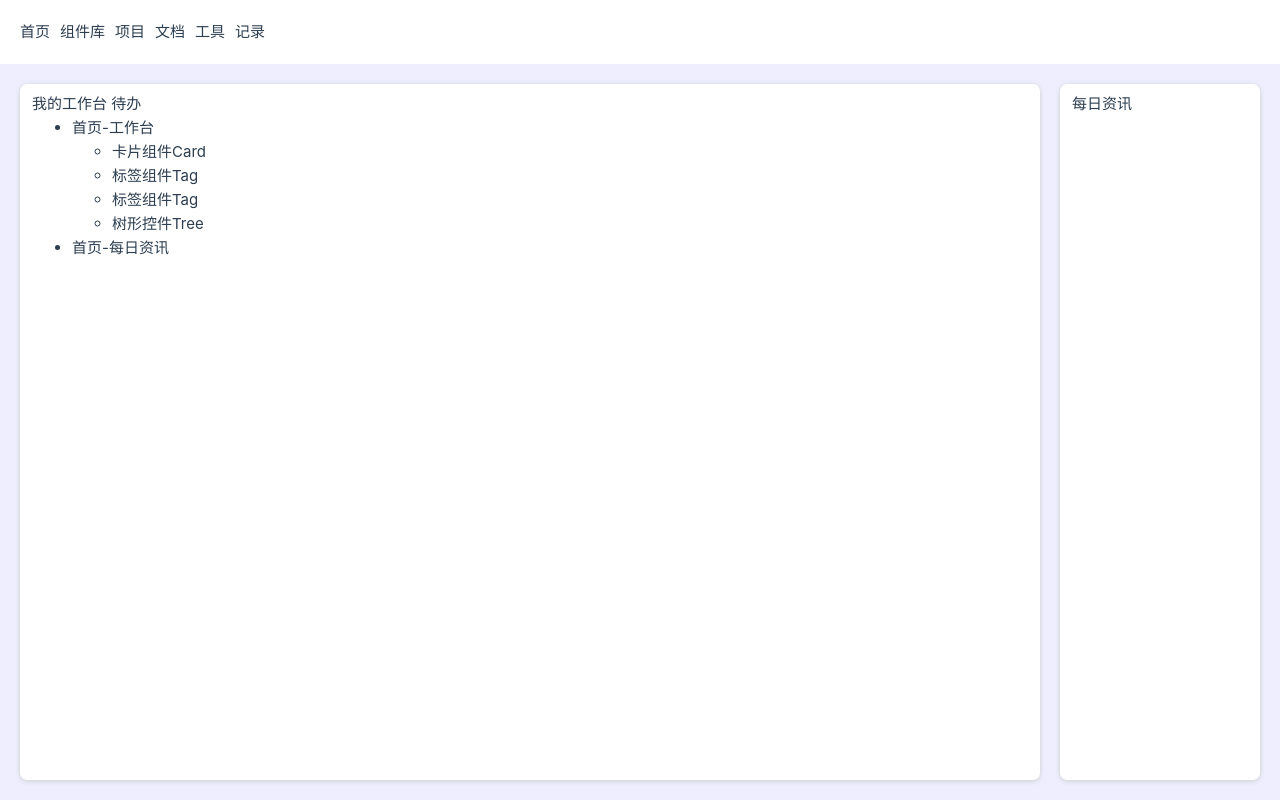
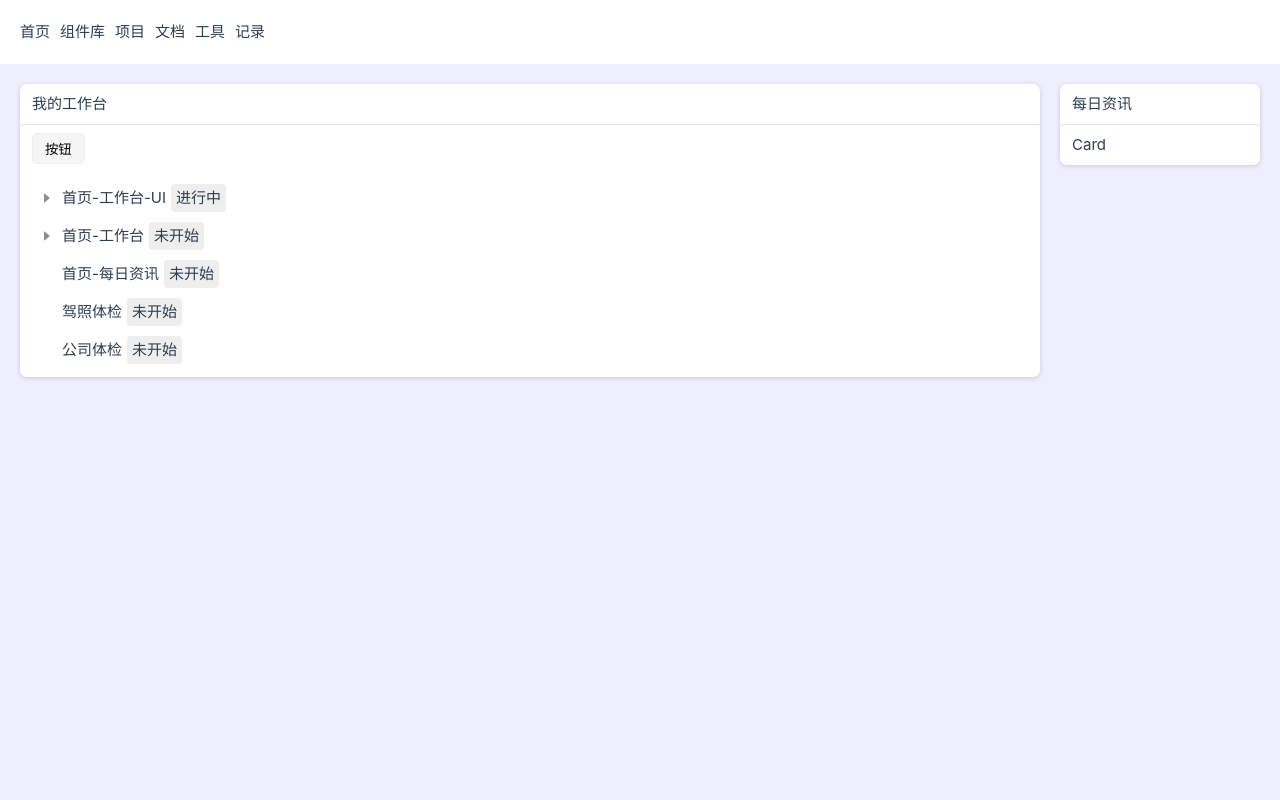
Before and after one commit to liujinzhu333/all, a Vue app: page /all/home in a window 1280 px wide. Built offline with nearby package versions, Linux system fonts and the light colour scheme; the HTML template or start-up script is replaced by a standard one.

Commit message:
首页工作台，依赖组件

```diff
--- a/src/assets/base.css
+++ b/src/assets/base.css
@@ -7,6 +7,7 @@
   --color-text: #333333;
   --color-description: #999999;
   --color-shadow: #cccccc;
+  --color-border: #cccccc;
 
 
   --vt-c-white-soft: #f8f8f8;
--- a/src/components/Base/Button.vue
+++ b/src/components/Base/Button.vue
@@ -6,5 +6,15 @@
 <style>
 .button{
   cursor: pointer;
+  padding: 5px 12px;
+  border-radius: 5px;
+  border: 0.5px solid #eee;
+  background-color: #f5f5f5;
+  &:hover{
+    background-color: #f0f0f0;
+  }
+  &:active{
+    background-color: #e0e0e0;
+  }
 }
 </style>
--- a/src/components/Base/Card.vue
+++ b/src/components/Base/Card.vue
@@ -1,16 +1,38 @@
 <template>
   <div class="card">
-    <slot>
-      Card
-    </slot>
+    <div
+      v-if="title"
+      class="card-header">
+      {{ title }}
+    </div>
+    <div class="card-content">
+      <slot>
+        Card
+      </slot>
+    </div>
   </div>
 </template>
+<script lang="ts" setup>
+withDefaults(defineProps<{
+  title?: string
+
+}>(), {
+
+})
+</script>
 <style scoped>
 .card{
   width: 100%;
-  padding: 8px 12px;
   border-radius: 7px;
   background-color: var(--color-white);
   box-shadow: 0 1px 5px var(--color-shadow);
+  .card-header{
+    padding: 8px 12px;
+    font-weight: 500;
+    border-bottom: 0.5px solid var(--color-border);
+  }
+  .card-content{
+    padding: 8px 12px;
+  }
 }
 </style>
--- /dev/null
+++ b/src/components/Base/Tree/TreeItem.vue
@@ -0,0 +1,97 @@
+<template>
+  <div class="tree-item">
+    <div class="tree-item-content">
+      <div
+        :style="{
+          width: `${props.level * 15}px`
+        }"
+      ></div>
+      <div
+        class="tree-item-expand"
+        :class="{
+          'tree-item-expand-open': expand,
+        }"
+        @click="toggleExpand"
+      >
+        <svg
+          v-if="item?.children"
+          width="6" height="10" viewBox="0 0 6 10" fill="none" xmlns="http://www.w3.org/2000/svg"><path d="M0.82809 0.720081L5.3161 4.6227C5.54532 4.82202 5.54532 5.17799 5.3161 5.37731L0.82809 9.27992C0.504476 9.56133 0 9.33147 0 8.90262V1.09738C0 0.668532 0.504476 0.438677 0.82809 0.720081Z" fill="black" fill-opacity="0.45"></path></svg>
+      </div>
+      <slot
+        v-if="slots.title"
+        name="title"
+        :treeNode="item"
+      />
+      <span v-else>
+        {{ item.title}}
+      </span>
+    </div>
+    <div
+      v-show="expand"
+      class="tree-item-children"
+    >
+      <TreeItem
+        v-for="itemI in item?.children"
+        :item="itemI"
+        :level="props.level + 1"
+      >
+        <template
+          v-if="slots.title"
+          #title="{ treeNode }"
+        >
+          <slot
+            name="title"
+            :treeNode="treeNode"
+          />
+        </template>
+      </TreeItem>
+    </div>
+  </div>
+</template>
+<script lang="ts" setup>
+  import {
+    ref, useSlots,
+  } from 'vue'
+  import type { TreeItemI } from './interface'
+  const props = withDefaults(defineProps<{
+    item: TreeItemI
+    level?: number
+  }>(), {
+    level: 0,
+  })
+
+  const slots = useSlots()
+
+  const expand = ref<boolean>(false)
+  const toggleExpand = () => {
+    if (!props.item?.children) return
+    expand.value = !expand.value
+  }
+</script>
+<style scoped>
+.tree-item-content{
+  display: flex;
+  align-items: center;
+  cursor: pointer;
+  padding: 5px 10px 5px 0;
+  border-radius: 5px;
+  gap: 5px;
+  &:hover{
+    background-color: #f3f3f3;
+  }
+}
+.tree-item-expand{
+  display: flex;
+  align-items: center;
+  justify-content: center;
+  width: 20px;
+  height: 20px;
+  transition: transform 0.3s;
+  &.tree-item-expand-open{
+    transform: rotateZ(90deg);
+  }
+}
+.tree-item-children{
+  /* padding-left: 15px; */
+}
+</style>
--- /dev/null
+++ b/src/components/Base/Tree/index.vue
@@ -0,0 +1,33 @@
+<template>
+  <div class="tree">
+    <div>
+      <div></div>
+      <TreeItem
+       v-for="item in list"
+       :item="item"
+      >
+        <template
+          v-if="slots.title"
+          #title="{ treeNode }"
+        >
+          <slot
+            name="title"
+            :treeNode="treeNode"
+          />
+        </template>
+      </TreeItem>
+    </div>
+  </div>
+</template>
+<script lang="ts" setup>
+import { useSlots } from 'vue'
+import type { TreeItemI } from './interface'
+import TreeItem from './TreeItem.vue'
+
+const props = withDefaults(defineProps<{
+  list: TreeItemI[]
+}>(), {
+
+})
+const slots = useSlots()
+</script>
--- /dev/null
+++ b/src/components/Base/Tree/interface.ts
@@ -0,0 +1,5 @@
+export interface TreeItemI {
+  title: string
+  value: string
+  children?: TreeItemI[]
+}
--- a/src/components/Base/index.ts
+++ b/src/components/Base/index.ts
@@ -4,6 +4,7 @@ import Timeline from "./Timeline.vue";
 import Tag from "./Tag.vue";
 
 import Select from "./Select.vue";
+import Tree from './Tree/index.vue'
 
 export {
   Button,
@@ -11,6 +12,7 @@ export {
   Timeline,
   Tag,
   Select,
+  Tree,
 }
 export default {
   Button,
@@ -18,4 +20,5 @@ export default {
   Timeline,
   Tag,
   Select,
+  Tree,
 }
--- a/src/views/pages/ChangeLog.vue
+++ b/src/views/pages/ChangeLog.vue
@@ -22,6 +22,10 @@ const typeList = ref([
 
 const dataList = ref([
   {
+    time: '2025.1.23',
+    content: '首页工作台，依赖组件',
+  },
+  {
     time: '2025.1.20',
     content: '架构基本确定，页面区分',
   },
--- a/src/views/pages/Home.vue
+++ b/src/views/pages/Home.vue
@@ -2,63 +2,93 @@
   <div class="home-page">
     <Card
       style="flex: 1;"
+      title="我的工作台"
     >
-      我的工作台
-      待办
+      <div style="margin-bottom: 15px;">
+        <Button>待办</Button>
+      </div>
       <div >
-        <ul>
-          <li v-for="item in planList">
-            <div>{{ item.name }}</div>
-            <ul v-if="item.children">
-              <li v-for="itemI in item.children">
-                <div>{{ itemI.name }}</div>
-              </li>
-            </ul>
-          </li>
-        </ul>
+        <Tree
+          :list="planList"
+        >
+          <template #title="{ treeNode }">
+            {{ treeNode.title }}
+            <Tag>{{ treeNode.status }}</Tag>
+          </template>
+        </Tree>
       </div>
     </Card>
     <Card
       style="width: 200px;"
+      title="每日资讯"
     >
-        每日资讯
+
     </Card>
   </div>
 </template>
 <script lang="ts" setup>
 import { ref } from 'vue'
-import { Card } from '@/components/Base'
+import { Card, Tag, Tree, Button } from '@/components/Base'
 
 const planList = ref<any[]>([])
 
 function getPlan() {
   planList.value = [
     {
-      name: '首页-工作台',
+      title: '首页-工作台-UI',
       type: '技术',
-      status: '未开始',
+      status: '进行中',
       children: [
         {
-          name: '卡片组件Card',
-          status: '未开始',
+          title: '卡片组件Card',
+          status: '完成',
         },
         {
-          name: '标签组件Tag',
-          status: '未开始',
+          title: '标签组件Tag',
+          status: '完成',
         },
         {
-          name: '标签组件Tag',
-          status: '未开始',
+          title: '树形控件Tree',
+          status: '完成',
         },
         {
-          name: '树形控件Tree',
+          title: '按钮Button',
           status: '未开始',
         },
       ]
     },
     {
-      name: '首页-每日资讯',
+      title: '首页-工作台',
       type: '技术',
+      status: '未开始',
+      children: [
+        {
+          title: '数据格式设计',
+          status: '未开始',
+        },
+        {
+          title: '项目数据手动填充',
+          status: '未开始',
+        },
+        {
+          title: '功能开发',
+          status: '未开始',
+        },
+      ]
+    },
+    {
+      title: '首页-每日资讯',
+      type: '技术',
+      status: '未开始',
+    },
+    {
+      title: '驾照体检',
+      type: '生活',
+      status: '未开始',
+    },
+    {
+      title: '公司体检',
+      type: '',
       status: '未开始',
     }
   ]
@@ -70,6 +100,7 @@ getPlan()
 .home-page{
   width: 100%;
   display: flex;
+  align-items: flex-start;
   gap: 20px;
 }
 </style>
```
Also changed, not shown: 29 other files (tests, documents, lock files or other folders).
